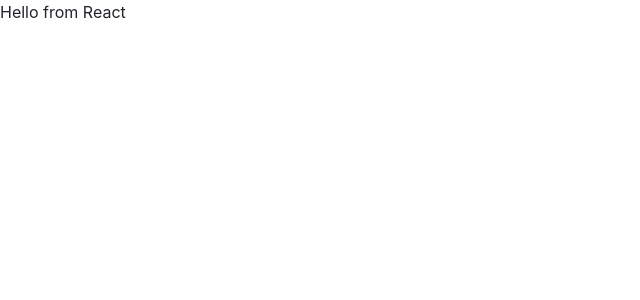
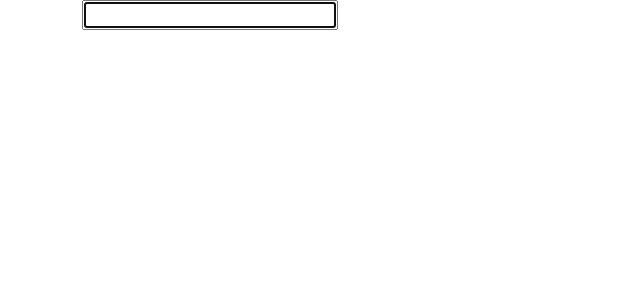
Before and after one commit to HayaTamimi/react-dict, a React (Create React App) app in the folder dictionary/: page / in a window 1280 px wide. Shown: the top 300 px of the page, without its empty margins (0-640 px from the left). Built offline with nearby package versions, Linux system fonts and the light colour scheme.

Commit message:
fixing the error in netlify

```diff
--- a/dictionary/public/index.html
+++ b/dictionary/public/index.html
@@ -13,7 +13,8 @@
     <link rel="manifest" href="%PUBLIC_URL%/manifest.json" />
 
     <title>Dictionary App</title>
-        <link href="https://cdn.jsdelivr.net/npm/bootstrap@5.3.3/dist/css/bootstrap.min.css" rel="stylesheet" integrity="sha384-QWTKZyjpPEjISv5WaRU9OFeRpok6YctnYmDr5pNlyT2bRjXh0JMhjY6hW+ALEwIH" crossorigin="anonymous">
+
+    <link href="https://cdn.jsdelivr.net/npm/bootstrap@5.3.3/dist/css/bootstrap.min.css" rel="stylesheet" integrity="sha384-QWTKZyjpPEjISv5WaRU9OFeRpok6YctnYmDr5pNlyT2bRjXh0JMhjY6hW+ALEwIH" crossorigin="anonymous">
 
   </head>
   <body>
--- a/dictionary/src/App.js
+++ b/dictionary/src/App.js
@@ -1,10 +1,14 @@
 import './App.css';
 import Dictionary from "./Dictionary"
+
+
 
 export default function App() {
   return (
     <div className="App">
-< Dictionary />
+      <div className='container'>
+        <Dictionary />
+      </div>
     </div>
   );
 }
--- /dev/null
+++ b/dictionary/src/Dictionary.css
@@ -0,0 +1,2 @@
+body {
+}
--- a/dictionary/src/Dictionary.js
+++ b/dictionary/src/Dictionary.js
@@ -1,5 +1,16 @@
 import React from "react";
+import "./Dictionary.css";
 
 export default function Dictionary() {
-    return "Hello from React"
+  function search(event) {
+    event.preventDefault();
+    alert("searchin...");
+  }
+  return (
+    <div className="Dictionary">
+      <form onSubmit={search}>
+        <input type="search" autoFocus={true} />
+      </form>
+    </div>
+  );
 }
--- /dev/null
+++ b/package.json
@@ -0,0 +1,6 @@
+{
+  "dependencies": {
+    "bootstrap": "^5.3.3",
+    "react-bootstrap": "^2.10.5"
+  }
+}
```
Also changed, not shown: 1 other file (tests, documents, lock files or other folders).
